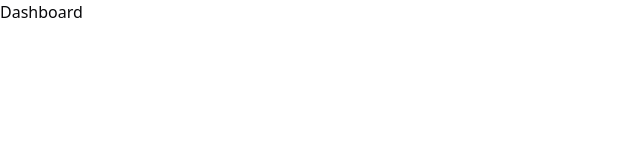
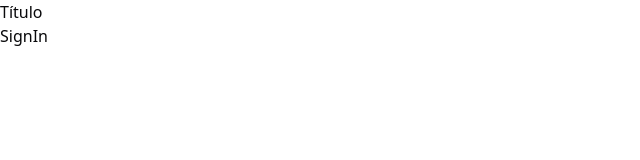
Before and after one commit to casbern/pizzashop-web, a React (Vite) app: page / in a window 1280 px wide. Shown: the top 160 px of the page, without its empty margins (0-640 px from the left). Built offline with nearby package versions, Linux system fonts and the light colour scheme.

Commit message:
added helmet library for the meta tags configured helmet

```diff
--- a/package.json
+++ b/package.json
@@ -19,6 +19,7 @@
     "match-sorter": "^6.3.4",
     "react": "^18.2.0",
     "react-dom": "^18.2.0",
+    "react-helmet-async": "^2.0.4",
     "react-router-dom": "^6.22.3",
     "sort-by": "^1.2.0",
     "tailwind-merge": "^2.2.2",
--- a/src/App.tsx
+++ b/src/App.tsx
@@ -1,9 +1,15 @@
 import './global.css'
 
+import { Helmet, HelmetProvider } from 'react-helmet-async'
 import { RouterProvider } from 'react-router-dom'
 
 import { router } from './routes'
 
 export function App() {
-  return <RouterProvider router={router} />
+  return (
+    <HelmetProvider>
+      <Helmet titleTemplate="%s | pizza.shop" />
+      <RouterProvider router={router} />
+    </HelmetProvider>
+  )
 }
--- /dev/null
+++ b/src/pages/_layouts/app.tsx
@@ -0,0 +1,13 @@
+import { Outlet } from 'react-router-dom'
+
+export function AppLayout() {
+  return (
+    <div>
+      <h1>Título</h1>
+
+      <div>
+        <Outlet />
+      </div>
+    </div>
+  )
+}
--- /dev/null
+++ b/src/pages/_layouts/auth.tsx
@@ -0,0 +1,13 @@
+import { Outlet } from 'react-router-dom'
+
+export function AuthLayout() {
+  return (
+    <div>
+      <h1>Autenticação</h1>
+
+      <div>
+        <Outlet />
+      </div>
+    </div>
+  )
+}
--- a/src/pages/app/Dashboard.tsx
+++ b/src/pages/app/Dashboard.tsx
@@ -1,3 +1,10 @@
+import { Helmet } from 'react-helmet-async'
+
 export function Dashboard() {
-  return <h1>Dashboard</h1>
+  return (
+    <>
+      <Helmet title="Login" />
+      <h1>SignIn</h1>
+    </>
+  )
 }
--- a/src/pages/auth/sign-in.tsx
+++ b/src/pages/auth/sign-in.tsx
@@ -1,3 +1,10 @@
+import { Helmet } from 'react-helmet-async'
+
 export function SignIn() {
-  return <h1>SignIn</h1>
+  return (
+    <>
+      <Helmet title="Login" />
+      <h1>SignIn</h1>
+    </>
+  )
 }
```
Also changed, not shown: src/routes.tsx (+13 -2 lines), 1 other file (tests, documents, lock files or other folders).
